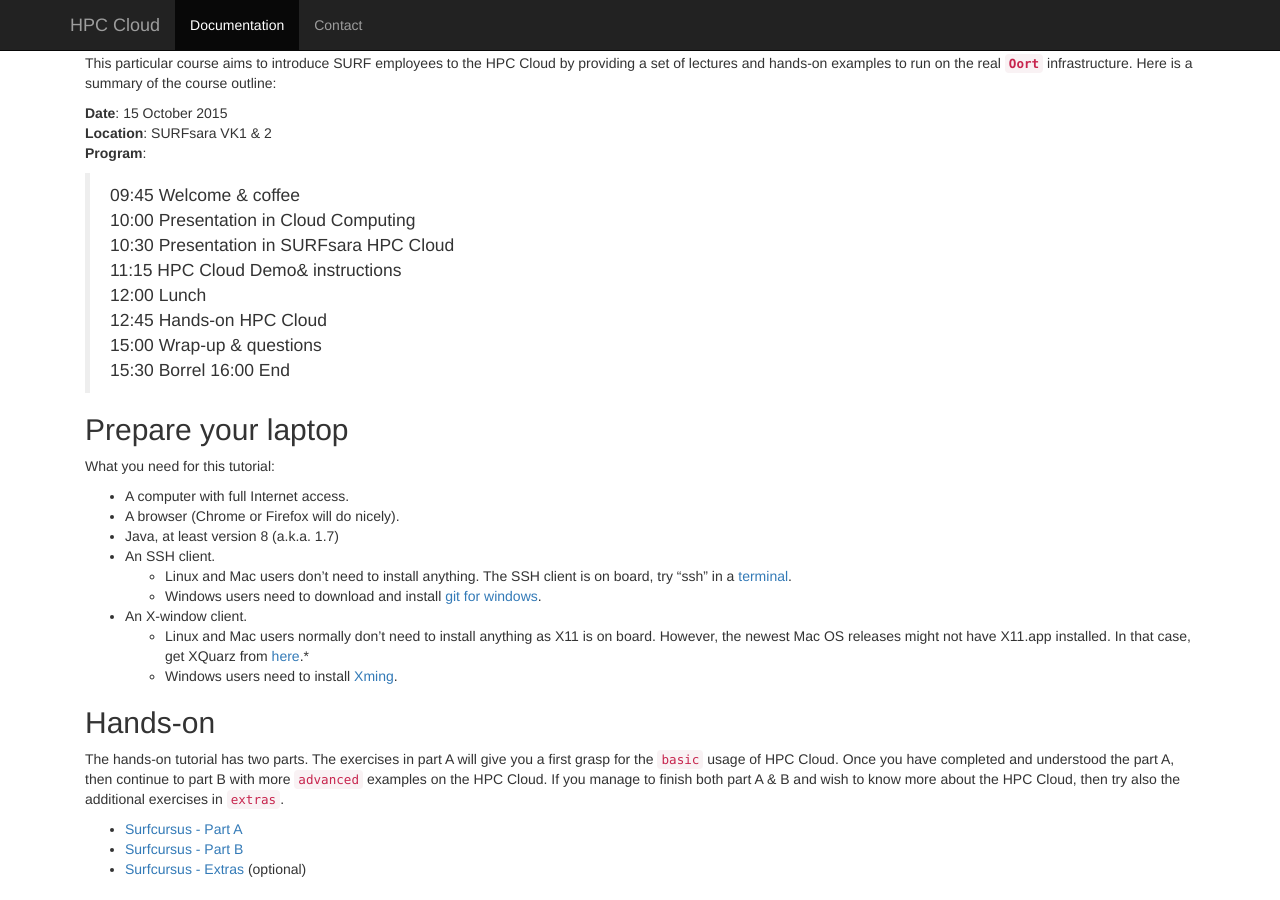
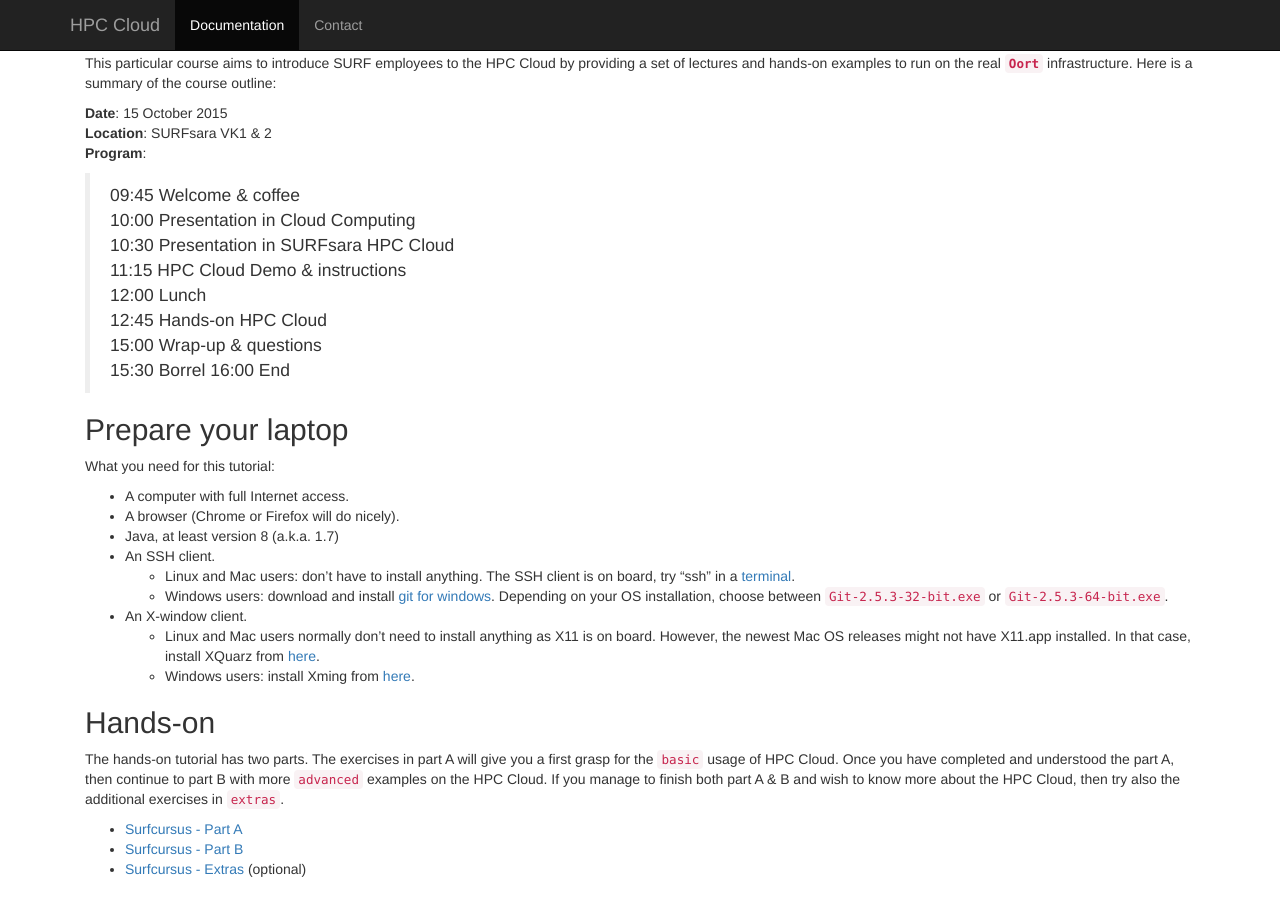
Before and after one commit to sara-nl/clouddocs, a Jekyll site: the page built from surfcursus-2015-Oct-15.markdown, in a window 1280 px wide and 900 px high, scrolled down 380 px. Built offline with Jekyll 4.4.1, drawn with Linux system fonts in a browser that asks for light colours.

Commit message:
Update surfcursus-2015-Oct-15.markdown

```diff
--- a/surfcursus-2015-Oct-15.markdown
+++ b/surfcursus-2015-Oct-15.markdown
@@ -27,7 +27,7 @@
 >09:45 Welcome & coffee
 10:00 Presentation in Cloud Computing
 10:30 Presentation in SURFsara HPC Cloud
-11:15 HPC Cloud Demo& instructions
+11:15 HPC Cloud Demo & instructions
 12:00 Lunch
 12:45 Hands-on HPC Cloud
 15:00 Wrap-up & questions
@@ -42,11 +42,11 @@
 * A browser (Chrome or Firefox will do nicely).
 * Java, at least version 8 (a.k.a. 1.7)
 * An SSH client.
-  * Linux and Mac users don't need to install anything. The SSH client is on board, try "ssh" in a [terminal](http://askubuntu.com/questions/38162/what-is-a-terminal-and-how-do-i-open-and-use-it).
-  * Windows users need to download and install [git for windows](https://git-for-windows.github.io/).
+  * Linux and Mac users: don't have to install anything. The SSH client is on board, try "ssh" in a [terminal](http://askubuntu.com/questions/38162/what-is-a-terminal-and-how-do-i-open-and-use-it).
+  * Windows users: download and install [git for windows](https://git-for-windows.github.io/). Depending on your OS installation, choose between `Git-2.5.3-32-bit.exe` or `Git-2.5.3-64-bit.exe`.
 * An X-window client.
-  * Linux and Mac users normally don't need to install anything as X11 is on board. However, the newest Mac OS releases might not have X11.app installed. In that case, get XQuarz from [here](http://xquartz.macosforge.org/landing/).*
-  * Windows users need to install [Xming](http://sourceforge.net/projects/xming/).
+  * Linux and Mac users normally don't need to install anything as X11 is on board. However, the newest Mac OS releases might not have X11.app installed. In that case, install XQuarz from [here](http://xquartz.macosforge.org/landing/).
+  * Windows users: install Xming from [here](http://sourceforge.net/projects/xming/).
 
 ## <a name="hands-on"></a> Hands-on
 The hands-on tutorial has two parts. The exercises in part A will give you a first grasp for the `basic` usage of HPC Cloud. Once you have completed and understood the part A, then continue to part B with more `advanced` examples on the HPC Cloud. If you manage to finish both part A & B and wish to know more about the HPC Cloud, then try also the additional exercises in `extras`.
```
